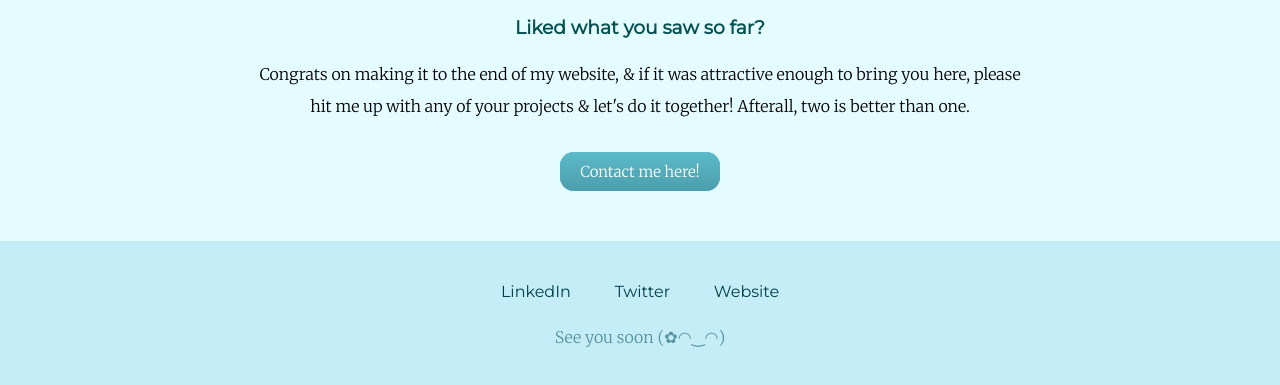
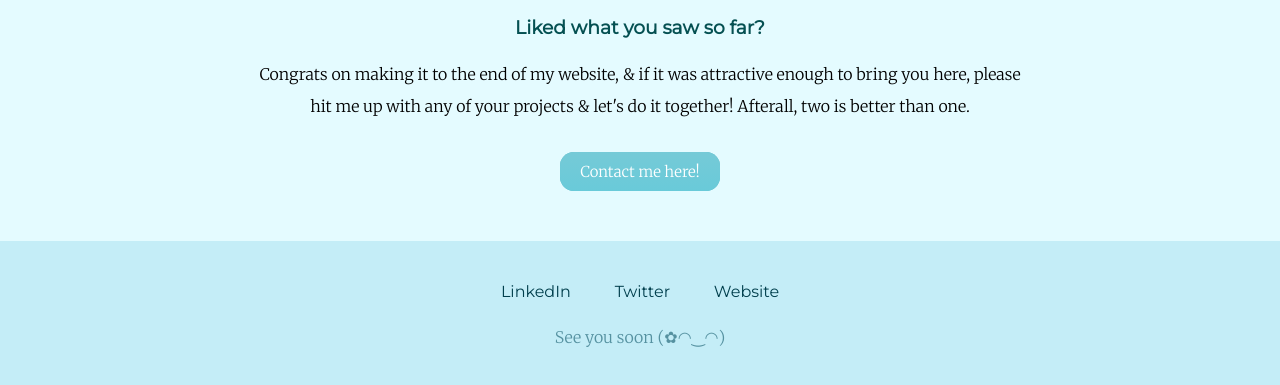
Before and after one commit to khushithepatel/mysite, a plain HTML site: page index.html in a window 1280 px wide. Shown: the part 1515-1900 px from the top of the page. Drawn offline with Linux system fonts and the light colour scheme; a web font is replaced by a local one.

Commit message:
Update styles.css

```diff
--- a/css/styles.css
+++ b/css/styles.css
@@ -116,11 +116,11 @@ p
 }
 .btn {
     background: #5cbac9;
-    background-image: -webkit-linear-gradient(top, #5cbac9, #4b9eab);
-    background-image: -moz-linear-gradient(top, #5cbac9, #4b9eab);
-    background-image: -ms-linear-gradient(top, #5cbac9, #4b9eab);
-    background-image: -o-linear-gradient(top, #5cbac9, #4b9eab);
-    background-image: linear-gradient(to bottom, #5cbac9, #4b9eab);
+    background-image: -webkit-linear-gradient(top, #75cad7, #69cad9);
+    background-image: -moz-linear-gradient(top, #75cad7, #69cad9);
+    background-image: -ms-linear-gradient(top, #75cad7, #69cad9);
+    background-image: -o-linear-gradient(top, #75cad7, #69cad9);
+    background-image: linear-gradient(to bottom, #75cad7, #69cad9);
     -webkit-border-radius: 14;
     -moz-border-radius: 14;
     border-radius: 14px;
@@ -134,11 +134,11 @@ p
   .btn:hover {
     background: #94d8e3;
     color:white;
-    background-image: -webkit-linear-gradient(top, #94d8e3, #82cdd9);
-    background-image: -moz-linear-gradient(top, #94d8e3, #82cdd9);
-    background-image: -ms-linear-gradient(top, #94d8e3, #82cdd9);
-    background-image: -o-linear-gradient(top, #94d8e3, #82cdd9);
-    background-image: linear-gradient(to bottom, #94d8e3, #82cdd9);
+    background-image: -webkit-linear-gradient(top, #94d8e3, #95dfea);
+    background-image: -moz-linear-gradient(top, #94d8e3, #95dfea);
+    background-image: -ms-linear-gradient(top, #94d8e3, #95dfea);
+    background-image: -o-linear-gradient(top, #94d8e3, #95dfea);
+    background-image: linear-gradient(to bottom, #94d8e3, #95dfea);
     text-decoration: none;
   }
 a
```
